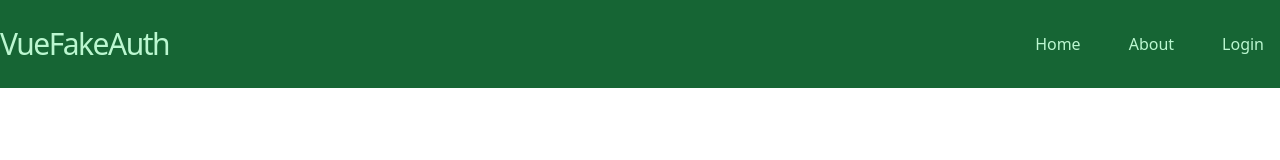
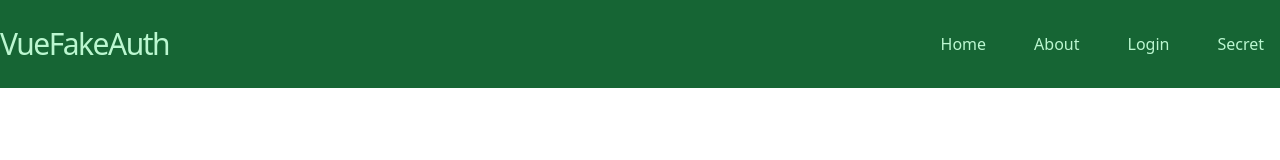
Before and after one commit to lehirschy/vuefakeauth, a Vue app: page /login in a window 1280 px wide. Shown: the top 160 px of the page. Built offline with nearby package versions, Linux system fonts and the light colour scheme.

Commit message:
Added Secret Page

```diff
--- a/src/components/Nav.vue
+++ b/src/components/Nav.vue
@@ -19,6 +19,11 @@
                             Login
                         </li>
                     </router-link>
+                    <router-link to="/secret">
+                        <li class="px-4 py-8 hover:cursor-pointer hover:bg-blue-100 hover:text-blue-800">
+                            Secret
+                        </li>
+                    </router-link>
                 </ul>
             </nav>
         </div>
--- /dev/null
+++ b/src/pages/secret.vue
@@ -0,0 +1,14 @@
+<template>
+    <p>
+        Lorem ipsum dolor sit amet consectetur adipisicing elit. Deserunt autem
+        reprehenderit iusto qui, dolor explicabo, quae beatae officia eveniet
+        itaque, quia magnam sunt quaerat? Vero necessitatibus impedit maiores nobis
+        aperiam. Lorem ipsum, dolor sit amet consectetur adipisicing elit. Nisi
+        inventore magni temporibus asperiores sunt nihil maiores excepturi, velit
+        neque et non autem unde optio quos aspernatur blanditiis in eligendi
+        repellat? Lorem ipsum dolor sit amet, consectetur adipisicing elit. Aliquam
+        fuga aspernatur numquam blanditiis at consectetur magnam, voluptatem
+        sapiente voluptate adipisci dolore nesciunt dignissimos! Vel omnis, nulla
+        corporis deserunt consequuntur ratione?
+    </p>
+</template>
--- a/src/router.js
+++ b/src/router.js
@@ -2,6 +2,7 @@
 import Index from "./pages/index.vue";
 import About from "./pages/about.vue";
 import Login from "./pages/login.vue";
+import Secret from "./pages/secret.vue";
 import NotFound from "./pages/404.vue";
 
 
@@ -21,6 +22,11 @@
     component: Login,
 },
 {
+    path: "/secret",
+    name: "Secret",
+    component: Secret,
+},
+{
     path: "/:pathMatch(.*)*",
     name: "NotFound",
     component: NotFound,
```
